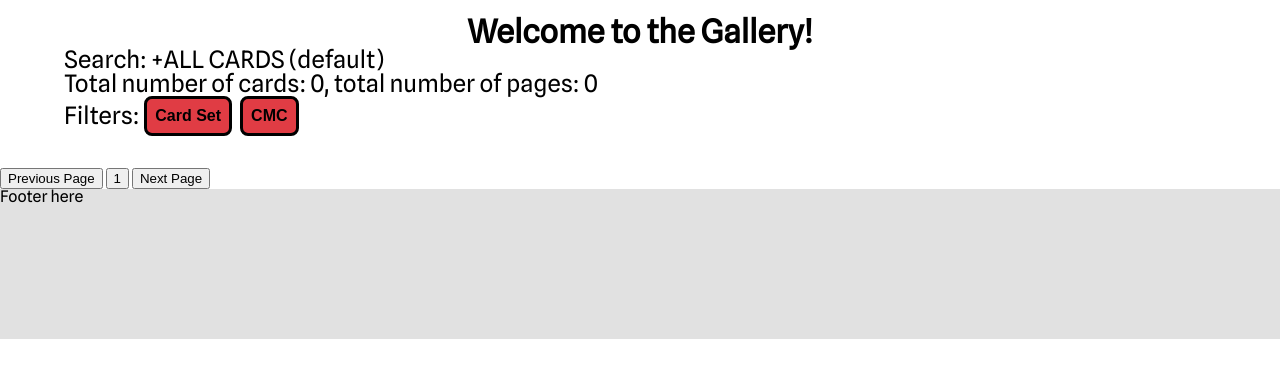
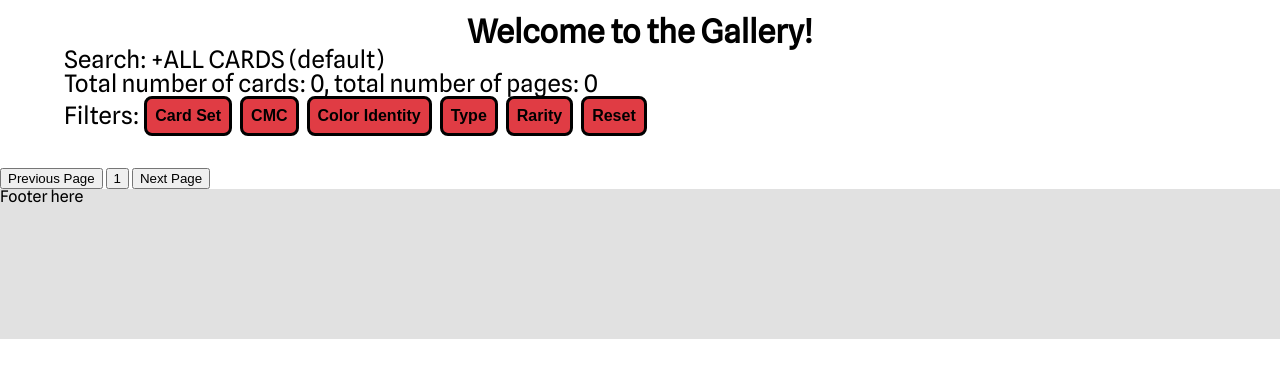
Before and after one commit to DarielMalave/MTGDeckBuilder, a PHP site: page /PokemonCompendium/gallery.php in a window 1280 px wide. Shown: the part 50-428 px from the top of the page. Run offline with PHP 8.4, Linux system fonts and the light colour scheme; data that the repository does not hold is empty.

Commit message:
Added more filters on gallery page

```diff
--- a/gallery.php
+++ b/gallery.php
@@ -33,6 +33,46 @@
             <button id="set_filter" value="cmc=7" onclick="toggle_filter(this.value)">7</button>
         </div>
     </div>
+
+    <div class="dropdown">
+        <button class="dropbtn">Color Identity</button>
+        <div class="dropdown-content">
+            <button id="set_filter" value="manaCost={R}" onclick="toggle_filter(this.value)">Red</button>
+            <button id="set_filter" value="manaCost={U}" onclick="toggle_filter(this.value)">Blue</button>
+            <button id="set_filter" value="manaCost={G}" onclick="toggle_filter(this.value)">Green</button>
+            <button id="set_filter" value="manaCost={W}" onclick="toggle_filter(this.value)">White</button>
+            <button id="set_filter" value="manaCost={B}" onclick="toggle_filter(this.value)">Black</button>
+        </div>
+    </div>
+
+    <!-- instant, creature, artifact, enchantment, planeswalker, land, saga?, dungeon? -->
+
+    <div class="dropdown">
+        <button class="dropbtn">Type</button>
+        <div class="dropdown-content">
+            <button id="set_filter" value="type=creature" onclick="toggle_filter(this.value)">Creature</button>
+            <button id="set_filter" value="type=instant" onclick="toggle_filter(this.value)">Instant</button>
+            <button id="set_filter" value="type=artifact" onclick="toggle_filter(this.value)">Artifact</button>
+            <button id="set_filter" value="type=enchantment" onclick="toggle_filter(this.value)">Enchantment</button>
+            <button id="set_filter" value="type=sorcery" onclick="toggle_filter(this.value)">Sorcery</button>
+            <button id="set_filter" value="type=planeswalker" onclick="toggle_filter(this.value)">Planeswalker</button>
+            <button id="set_filter" value="type=land" onclick="toggle_filter(this.value)">Land</button>
+        </div>
+    </div>
+
+    <div class="dropdown">
+        <button class="dropbtn">Rarity</button>
+        <div class="dropdown-content">
+            <button id="set_filter" value="rarity=common" onclick="toggle_filter(this.value)">Common</button>
+            <button id="set_filter" value="rarity=uncommon" onclick="toggle_filter(this.value)">Uncommon</button>
+            <button id="set_filter" value="rarity=rare" onclick="toggle_filter(this.value)">Rare</button>
+            <button id="set_filter" value="rarity=mythic" onclick="toggle_filter(this.value)">Mythic</button>
+        </div>
+    </div>
+
+    <div class="dropdown">
+        <button class="dropbtn" onclick="window.location.assign('http://localhost/PokemonCompendium/gallery.php');">Reset</button>
+    </div>
 </div>
 
 
--- a/insert_cards_db.php
+++ b/insert_cards_db.php
@@ -33,6 +33,7 @@ $all_cards = json_decode(file_get_contents("card_information/crimson_vow.json"),
 //     echo "<br>";
 // }
 
+// instant, creature, artifact, enchantment, planeswalker, land, saga?, dungeon?
 // name, mana cost, cmc, imageUrl, type, rarity, set, text, flavor, artist, multiverseid, id
 foreach ($all_cards['cards'] as $card) {
     $insert_name = $mysqli->real_escape_string($card['name']);
--- a/process/structure_query.php
+++ b/process/structure_query.php
@@ -53,6 +53,7 @@ function structure_query($url) {
         $previous_filter_type = trim($previous_filter_type, "AND ");
         $previous_filter_type = trim($previous_filter_type, "OR ");
         $previous_filter_type = trim($previous_filter_type, "(");
+        $previous_filter_type = trim($previous_filter_type, ") AND (");
         $previous_filter_type = substr($previous_filter_type, 0, strlen($create_filter[0]));
 
         // if not first element and this filter has same type as previous filter
```
